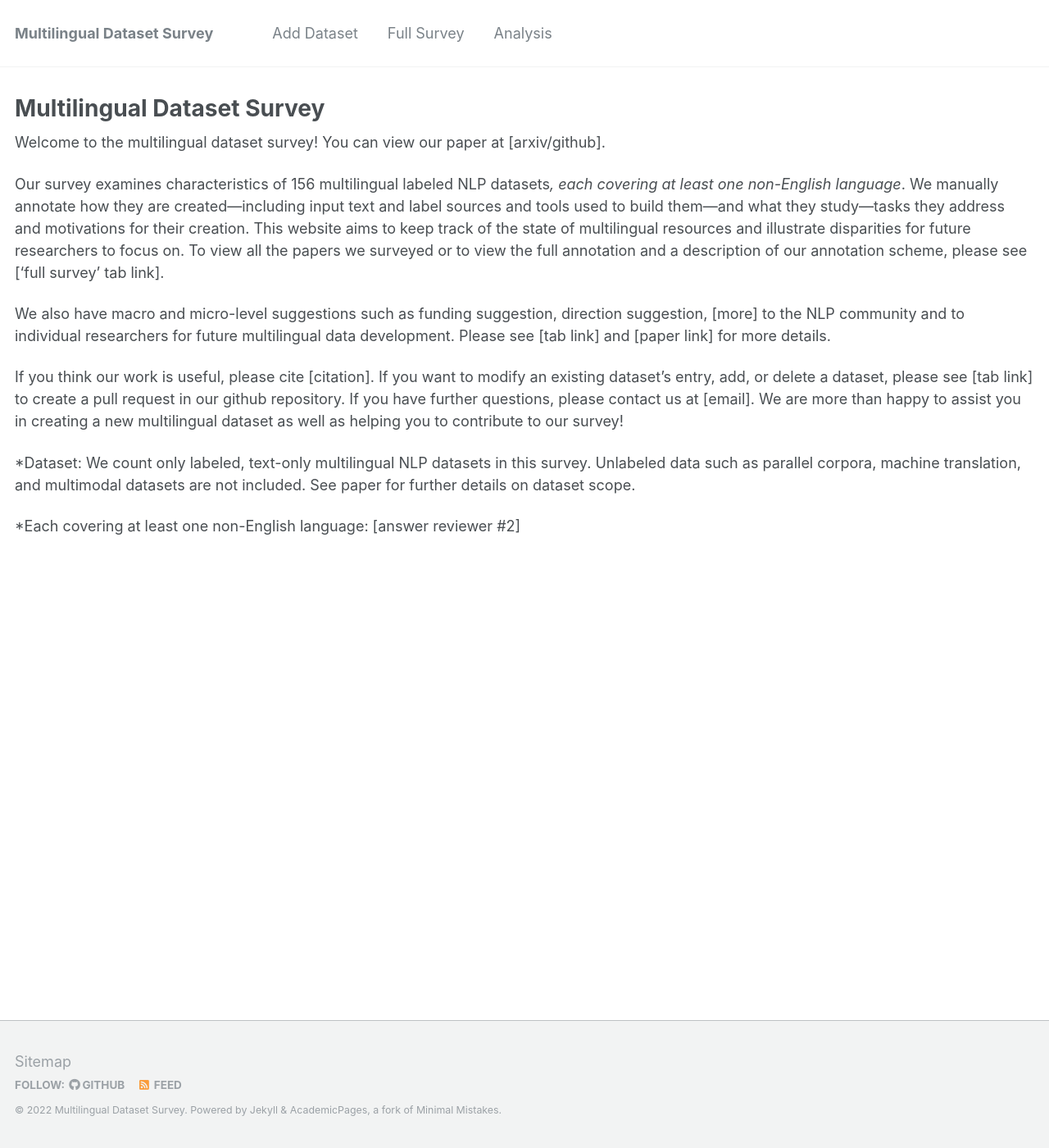
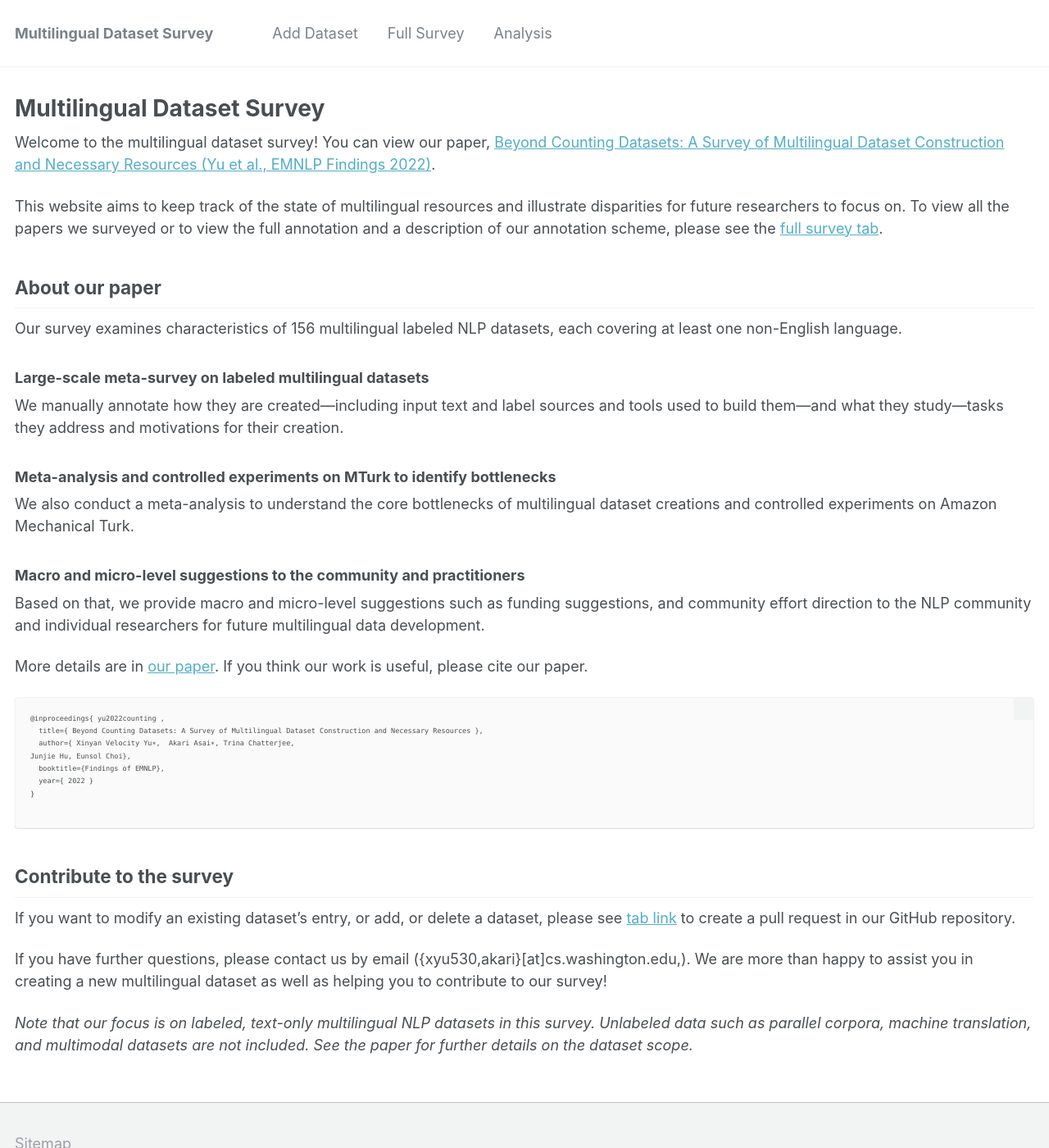
Before and after one commit to multilingual-dataset-survey/multilingual-dataset-survey.github.io, a Jekyll site: the page built from _pages/about.md, in a window 1280 px wide and 1400 px high. Shown: the whole window at 82% size. Built offline with Jekyll 4.4.1, drawn with Linux system fonts in a browser that asks for light colours.

Commit message:
add files and update the landing pages

````diff
--- a/_pages/about.md
+++ b/_pages/about.md
@@ -8,15 +8,39 @@ redirect_from:
   - /about.html
 ---
 
-Welcome to the multilingual dataset survey! You can view our paper at [arxiv/github].
+Welcome to the multilingual dataset survey! You can view our paper,  [Beyond Counting Datasets: A Survey of Multilingual Dataset Construction and Necessary Resources (Yu et al., EMNLP Findings 2022)](files/survey_multilingual_dataset_2022_paper.pdf).
 
-Our survey examines characteristics of 156 multilingual labeled NLP datasets*, each covering at least one non-English language*. We manually annotate how they are created---including input text and label sources and tools used to build them---and what they study---tasks they address and motivations for their creation. This website aims to keep track of the state of multilingual resources and illustrate disparities for future researchers to focus on. To view all the papers we surveyed or to view the full annotation and a description of our annotation scheme, please see [‘full survey’ tab link].
+This website aims to keep track of the state of multilingual resources and illustrate disparities for future researchers to focus on. To view all the papers we surveyed or to view the full annotation and a description of our annotation scheme, please see the [full survey tab](https://multilingual-dataset-survey.github.io/full-survey/).
 
-We also have macro and micro-level suggestions such as funding suggestion, direction suggestion, [more] to the NLP community and to individual researchers for future multilingual data development. Please see [tab link] and [paper link] for more details.
+## About our paper
+Our survey examines characteristics of 156 multilingual labeled NLP datasets, each covering at least one non-English language.
 
-If you think our work is useful, please cite [citation]. If you want to modify an existing dataset’s entry, add, or delete a dataset, please see [tab link] to create a pull request in our github repository. If you have further questions, please contact us at [email]. We are more than happy to assist you in creating a new multilingual dataset as well as helping you to contribute to our survey!
+### Large-scale meta-survey on labeled multilingual datasets
+We manually annotate how they are created---including input text and label sources and tools used to build them---and what they study---tasks they address and motivations for their creation.
 
-*Dataset: We count only labeled, text-only multilingual NLP datasets in this survey. Unlabeled data such as parallel corpora, machine translation, and multimodal datasets are not included. See paper for further details on dataset scope.
+### Meta-analysis and controlled experiments on MTurk to identify bottlenecks
+We also conduct a meta-analysis to understand the core bottlenecks of multilingual dataset creations and controlled experiments on Amazon Mechanical Turk.
 
+### Macro and micro-level suggestions to the community and practitioners
+Based on that, we provide macro and micro-level suggestions such as funding suggestions, and community effort direction to the NLP community and individual researchers for future multilingual data development.
 
-*Each covering at least one non-English language: [answer reviewer #2]
+More details are in [our paper](files/survey_multilingual_dataset_2022_paper.pdf).
+If you think our work is useful, please cite our paper.
+
+```
+@inproceedings{ yu2022counting ,
+  title={ Beyond Counting Datasets: A Survey of Multilingual Dataset Construction and Necessary Resources },
+  author={ Xinyan Velocity Yu∗,  Akari Asai∗, Trina Chatterjee,
+Junjie Hu, Eunsol Choi},
+  booktitle={Findings of EMNLP},
+  year={ 2022 }
+}
+
+```
+
+## Contribute to the survey
+If you want to modify an existing dataset's entry, or add, or delete a dataset, please see [tab link](https://multilingual-dataset-survey.github.io/add_dataset/) to create a pull request in our GitHub repository.
+
+If you have further questions, please contact us by email ({xyu530,akari}[at]cs.washington.edu,). We are more than happy to assist you in creating a new multilingual dataset as well as helping you to contribute to our survey!
+
+*Note that our focus is on labeled, text-only multilingual NLP datasets in this survey. Unlabeled data such as parallel corpora, machine translation, and multimodal datasets are not included. See the paper for further details on the dataset scope.*
````
Also changed, not shown: 1 other file.
